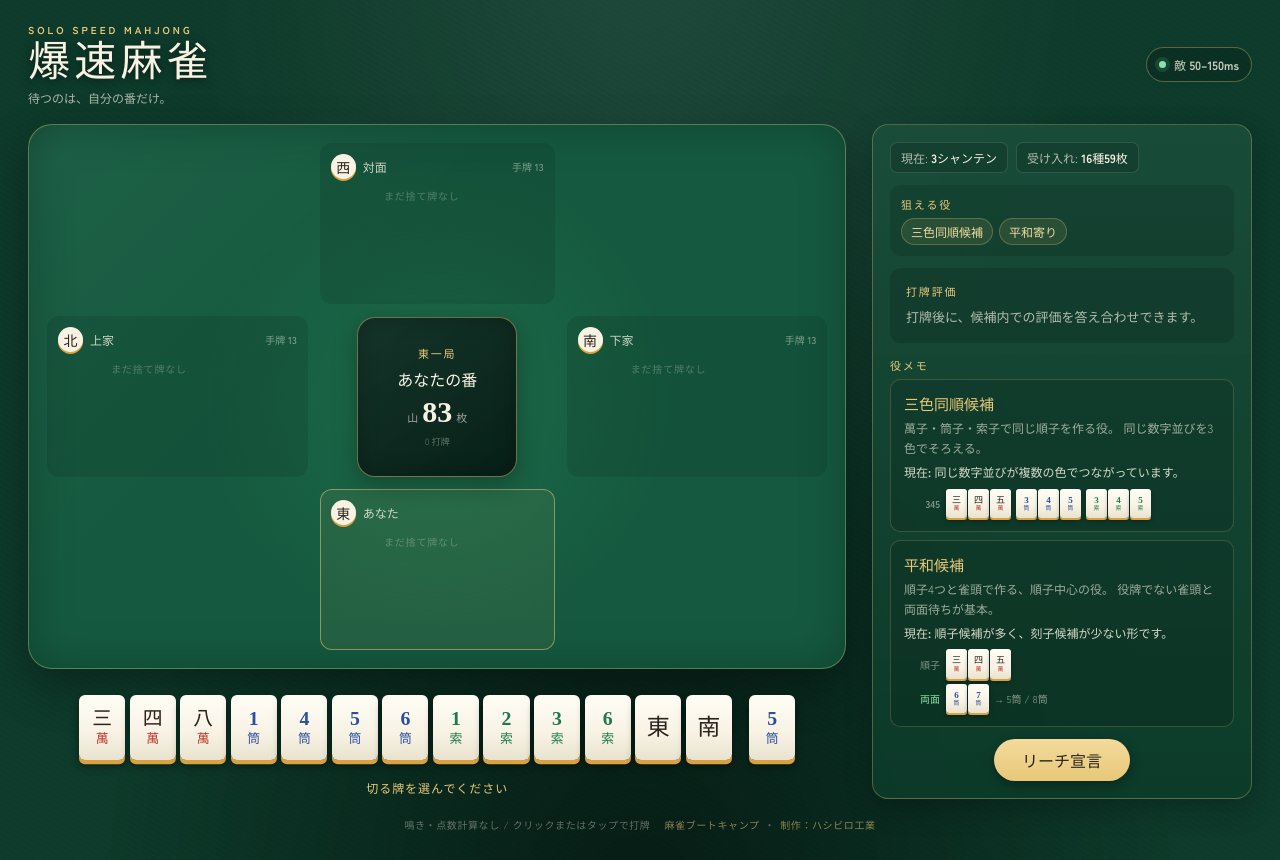
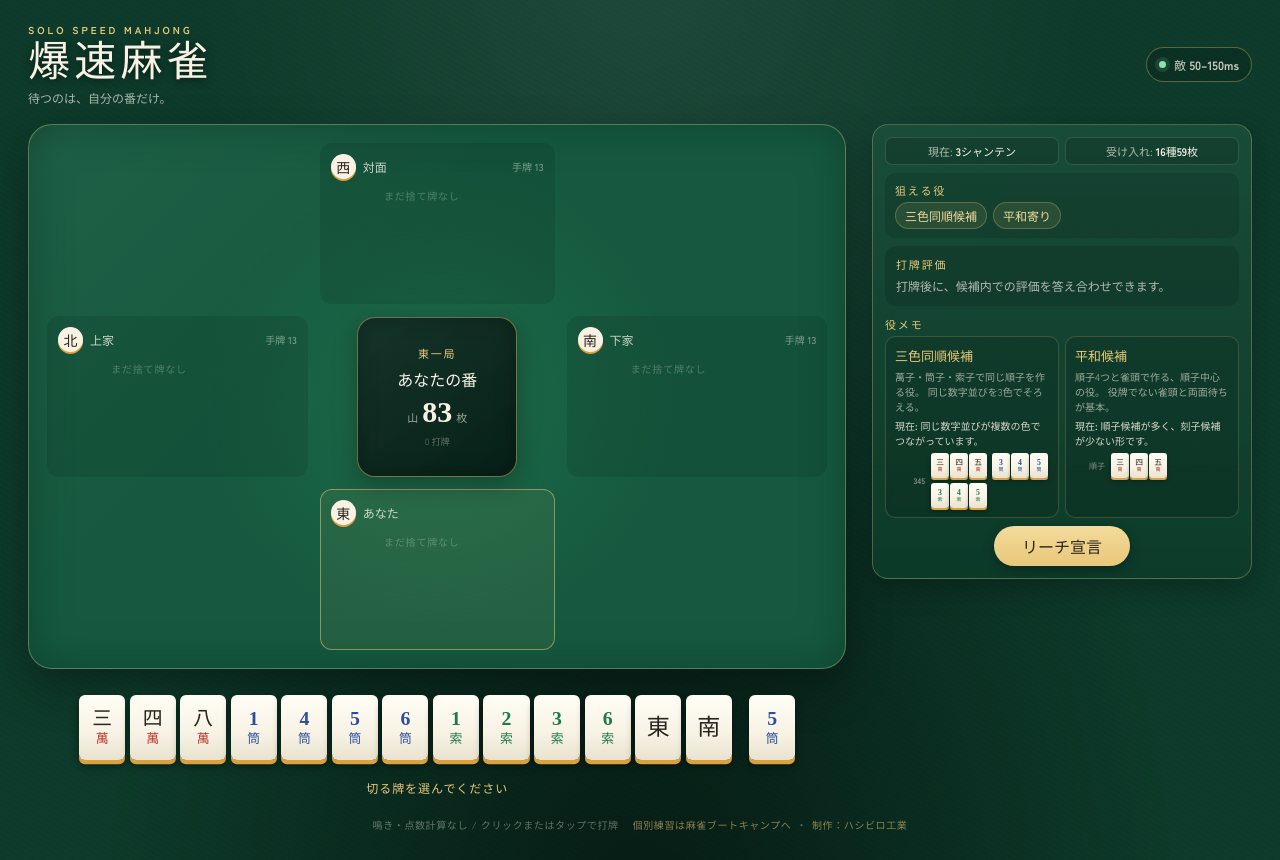
Before and after one commit to HSBL-ko-gyo/HSBL-S800, a React (Vite) app: page / in a window 1280 px wide. Built offline with nearby package versions, Linux system fonts and the light colour scheme; a web font is replaced by a local one.

Commit message:
Compact sidebar and enlarge mobile hand tiles

```diff
--- a/src/App.tsx
+++ b/src/App.tsx
@@ -76,7 +76,7 @@ export default function App() {
       <footer className="app-footer">
         <span>鳴き・点数計算なし / クリックまたはタップで打牌</span>
         <span className="footer-links">
-          <a href="https://hsbl-ko-gyo.github.io/mahjong-bootcamp/" target="_blank" rel="noreferrer">麻雀ブートキャンプ</a>
+          <a href="https://hsbl-ko-gyo.github.io/mahjong-bootcamp/" target="_blank" rel="noreferrer">個別練習は麻雀ブートキャンプへ</a>
           <span aria-hidden="true">・</span>
           <a href="https://hsbl-ko-gyo.github.io/mahjong-bootcamp/" target="_blank" rel="noreferrer">制作：ハシビロ工業</a>
         </span>
--- a/src/styles.css
+++ b/src/styles.css
@@ -790,17 +790,47 @@ h1 {
     position: sticky;
     top: 16px;
     grid-template-columns: 1fr;
-    max-height: calc(100vh - 32px);
+    gap: 8px;
     margin-top: 0;
-    overflow-y: auto;
-    scrollbar-color: rgba(232, 200, 121, .3) transparent;
+    padding: 12px;
   }
 
   .game-layout .learning-metrics,
   .game-layout .feedback-message,
   .game-layout .action-buttons { grid-column: 1; }
 
-  .game-layout .yaku-info-grid { grid-template-columns: 1fr; }
+  .game-layout .learning-metrics {
+    display: grid;
+    grid-template-columns: 1fr 1fr;
+    gap: 6px;
+  }
+
+  .game-layout .learning-metrics span {
+    padding: 5px 7px;
+    font-size: 11px;
+    text-align: center;
+  }
+
+  .game-layout .yaku-hints,
+  .game-layout .evaluation-card,
+  .game-layout .riichi-wait-panel { padding: 9px 10px; }
+
+  .game-layout .learning-label { margin-bottom: 4px; }
+  .game-layout .evaluation-grade { font-size: 18px; }
+  .game-layout .evaluation-meta,
+  .game-layout .evaluation-deltas { margin-top: 5px; font-size: 10px; }
+  .game-layout .evaluation-card p { margin-top: 5px; font-size: 12px; line-height: 1.55; }
+  .game-layout .yaku-info-grid { grid-template-columns: 1fr 1fr; gap: 6px; }
+  .game-layout .yaku-info-card { padding: 9px; }
+  .game-layout .yaku-info-card h4 { font-size: 13px; }
+  .game-layout .yaku-info-card p { font-size: 10px; line-height: 1.5; }
+  .game-layout .yaku-examples { margin-top: 5px; }
+  .game-layout .yaku-example-row:not(:first-child) { display: none; }
+  .game-layout .example-label { flex-basis: 30px; font-size: 8px; }
+  .game-layout .example-groups small { font-size: 8px; }
+  .game-layout .tile.tiny { --tile-width: 18px; }
+  .game-layout .feedback-message { padding: 6px 8px; font-size: 12px; }
+  .game-layout .riichi-button { padding-block: 8px; }
 }
 
 @media (max-width: 780px) {
@@ -836,14 +866,23 @@ h1 {
   .player-label { gap: 5px; margin-bottom: 7px; }
   .hand-count { display: none; }
   .river { grid-template-columns: repeat(6, 23px); min-height: 80px; }
-  .tile.hand,
   .tile.river { --tile-width: 23px; }
   .table-center { width: 124px; border-radius: 15px; }
   .table-center strong { font-size: 14px; }
   .wall-counter b { font-size: 25px; }
   .hand-zone { margin-top: 12px; }
-  .hand { min-height: 62px; gap: 2px; padding-inline: 1px; }
-  .hand .tile.drawn { margin-left: 3px; }
+  .hand {
+    min-height: 68px;
+    gap: 0;
+    padding: 8px 2px 12px;
+    overflow: visible;
+  }
+  .hand .tile.hand {
+    --tile-width: 29px;
+    margin-left: -4px;
+  }
+  .hand .tile.hand:first-child { margin-left: 0; }
+  .hand .tile.drawn { margin-left: 2px; }
   .hand-action-buttons .win-button { min-width: 144px; }
   .learning-panel { gap: 8px; margin-top: 8px; padding: 9px; border-radius: 13px; }
   .learning-metrics { gap: 5px; }
--- a/src/tile.css
+++ b/src/tile.css
@@ -122,6 +122,5 @@ button.tile:active {
 }
 
 @media (max-width: 480px) {
-  .tile.hand,
   .tile.river { --tile-width: 23px; }
 }
```
